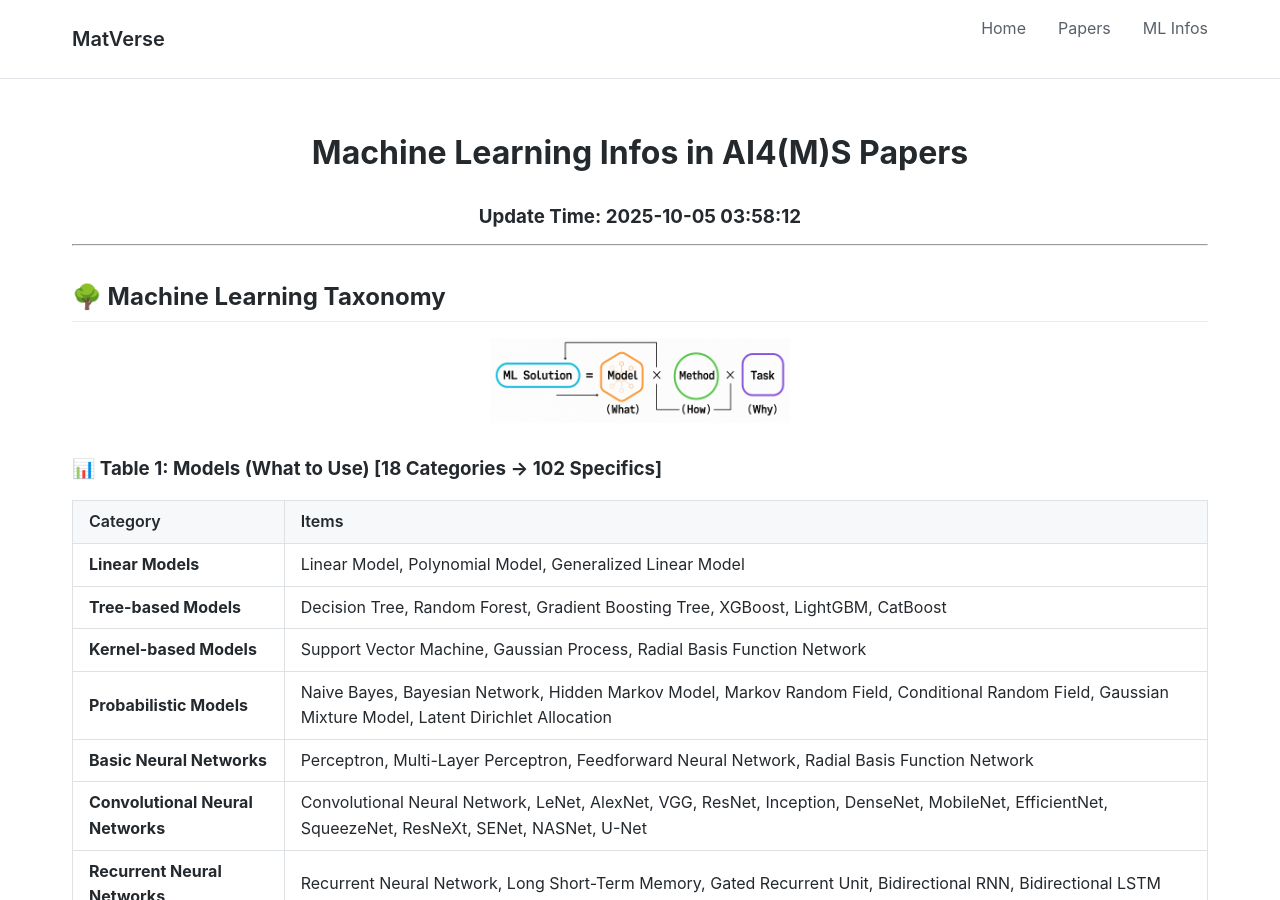
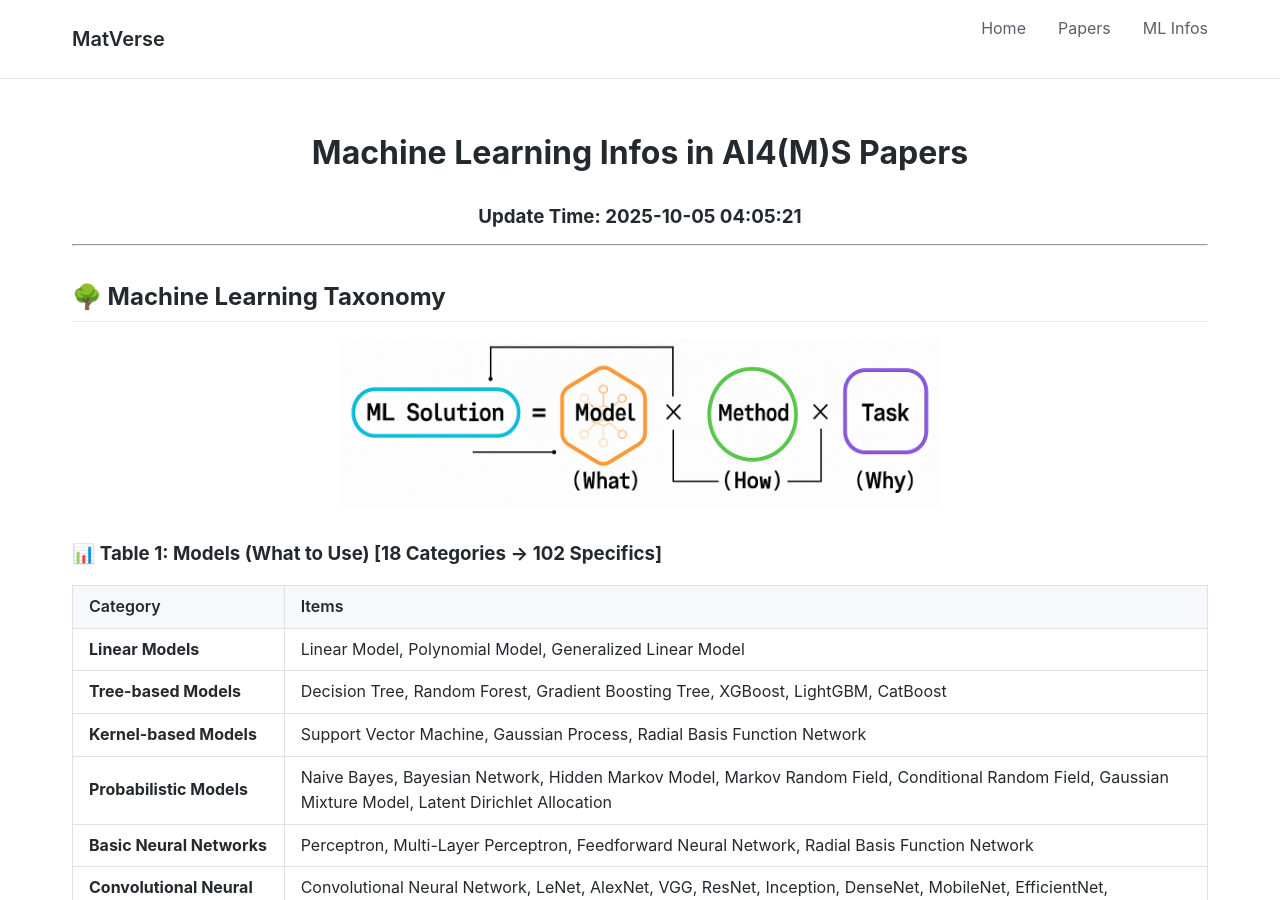
Before and after one commit to SMU-DIGA/matverse_papers, a Jekyll site: the page built from ml_infos.md, in a window 1280 px wide and 900 px high. Built offline with Jekyll 4.4.1, drawn with Linux system fonts in a browser that asks for light colours.

Commit message:
ml infos

````diff
--- a/main_ml_infos.py
+++ b/main_ml_infos.py
@@ -447,7 +447,7 @@ def render_ml_taxonomy():
     # output.append("\n```")
 
     output.append("\n<div align=\"center\">\n")
-    output.append("""<img src="{{ site.baseurl }}/assets/ml_solution.png"  width="300">""")
+    output.append("""<img src="{{ site.baseurl }}/assets/ml_solution.png"  width="600">""")
     # output.append("\n```\n")
     # output.append("╔════════════════════════════════════════════════════════════════╗\n")
     # output.append("║                                                                ║\n")
--- a/ml_infos.md
+++ b/ml_infos.md
@@ -6,7 +6,7 @@ permalink: /ml_infos/
 
 <div align="center">
     <h1>Machine Learning Infos in AI4(M)S Papers</h1>
-    <h3>Update Time: 2025-10-05 03:58:12</h3>
+    <h3>Update Time: 2025-10-05 04:05:21</h3>
     </div>
 
 ---
@@ -16,7 +16,7 @@ permalink: /ml_infos/
 
 <div align="center">
 
-<img src="{{ site.baseurl }}/assets/ml_solution.png"  width="300">
+<img src="{{ site.baseurl }}/assets/ml_solution.png"  width="600">
 
 </div>
 
````
